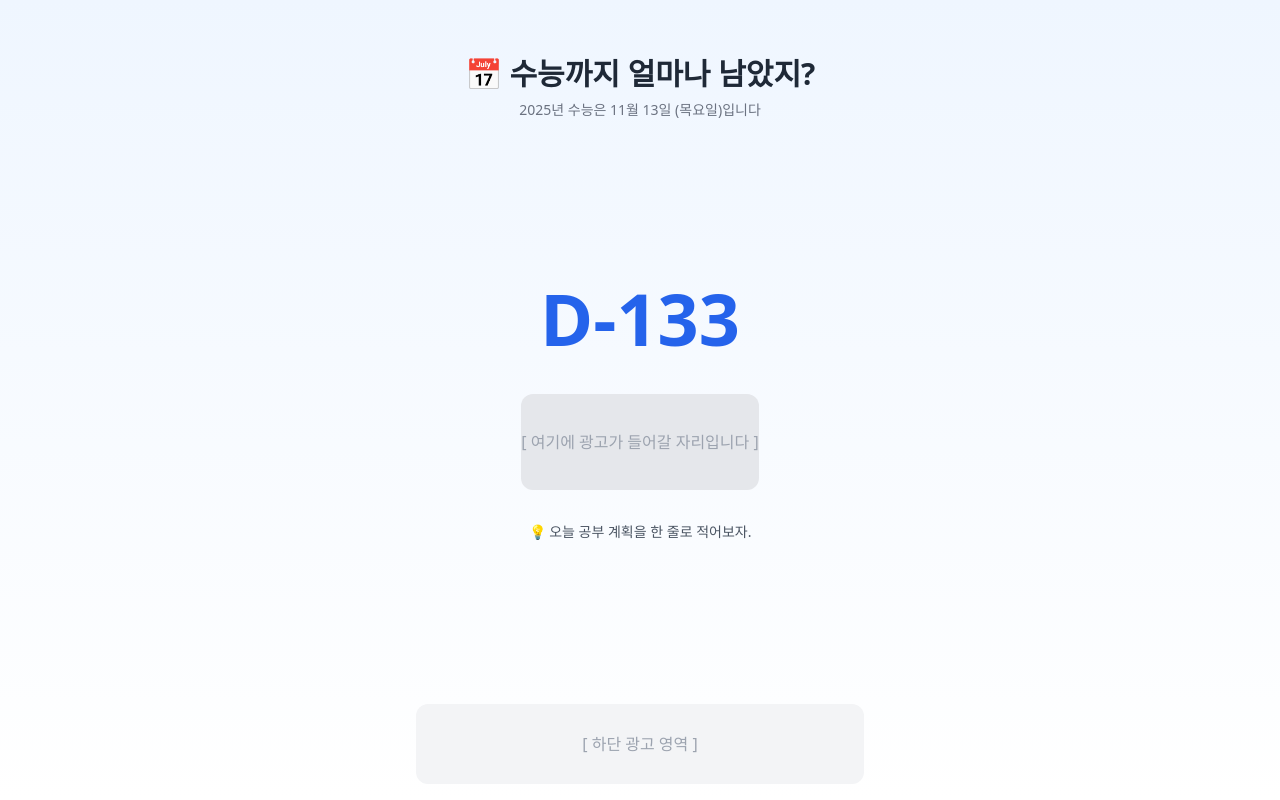
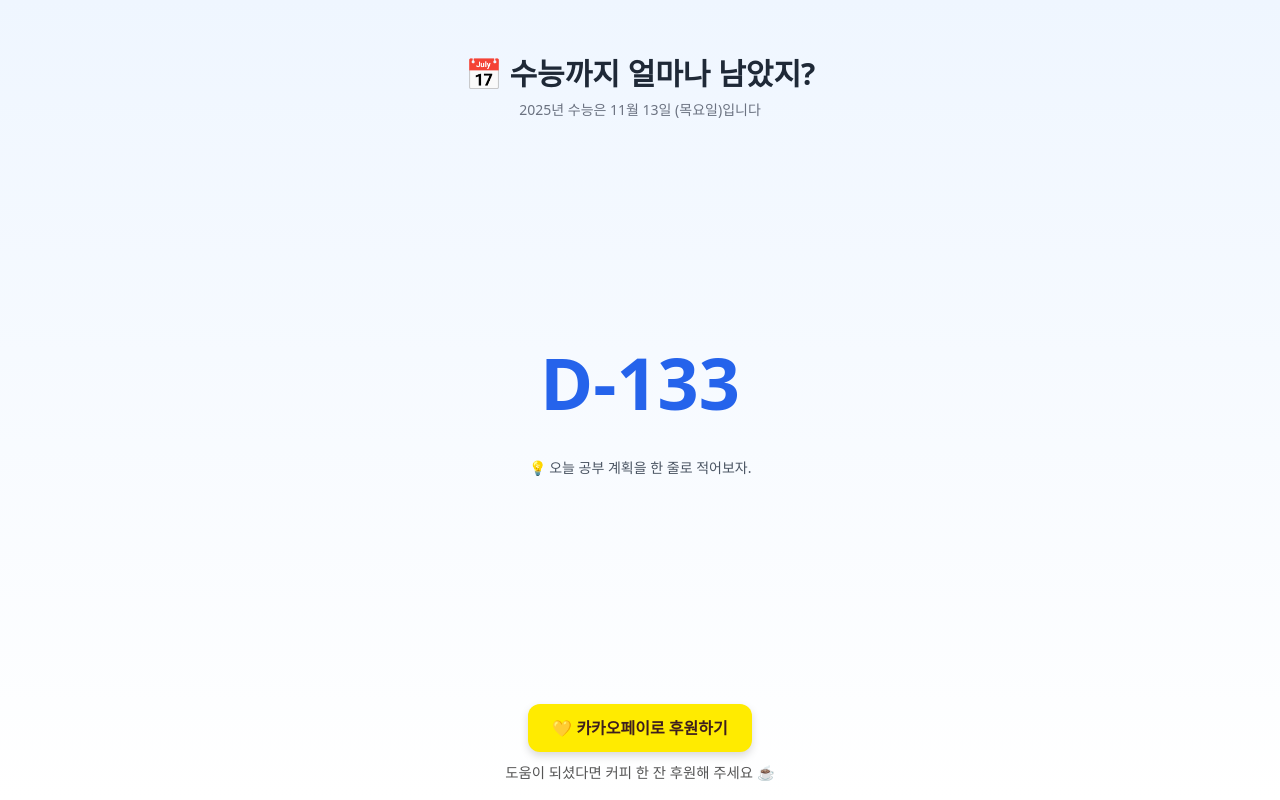
Before and after one commit to starinsky0731/suneung-dday, a plain HTML site: page index.html in a window 1280 px wide. Drawn offline with nearby package versions, Linux system fonts and the light colour scheme.

Commit message:
Update index.html

```diff
--- a/index.html
+++ b/index.html
@@ -19,11 +19,6 @@
   <main class="flex-1 flex flex-col justify-center items-center">
     <div id="dday" class="text-7xl font-extrabold text-blue-600 my-10">D-000</div>
 
-    <!-- 광고 자리 1 (중앙) -->
-    <div class="w-full max-w-md h-24 bg-gray-200 rounded-xl flex items-center justify-center text-gray-400 mb-8">
-      [ 여기에 광고가 들어갈 자리입니다 ]
-    </div>
-
     <!-- 공부 팁 -->
     <div class="text-center text-sm text-gray-600">
       💡 <span id="tip">오늘은 국어 문학 한 세트를 풀어보는 건 어때요?</span>
@@ -31,9 +26,26 @@
   </main>
 
   <!-- 광고 자리 2 (하단) -->
-  <footer class="w-full max-w-md h-20 mt-10 bg-gray-100 rounded-xl flex items-center justify-center text-gray-400">
-    [ 하단 광고 영역 ]
-  </footer>
+<!-- 카카오페이 후원 버튼 -->
+<div style="text-align: center; margin-top: 40px;">
+  <a href="https://qr.kakaopay.com/당신의링크" target="_blank" style="
+    display: inline-block;
+    background-color: #ffeb00;
+    color: #3d1e1e;
+    font-weight: bold;
+    padding: 12px 24px;
+    border-radius: 12px;
+    text-decoration: none;
+    box-shadow: 0 4px 8px rgba(0,0,0,0.15);
+    transition: all 0.2s ease-in-out;
+  " onmouseover="this.style.transform='scale(1.05)'" onmouseout="this.style.transform='scale(1)'">
+    💛 카카오페이로 후원하기
+  </a>
+  <p style="margin-top: 10px; font-size: 0.9em; color: #555;">
+    도움이 되셨다면 커피 한 잔 후원해 주세요 ☕
+  </p>
+</div>
+
 
   <!-- JavaScript -->
   <script>
```
